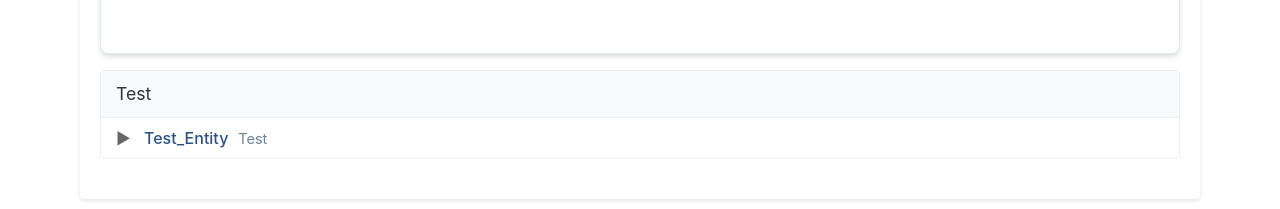
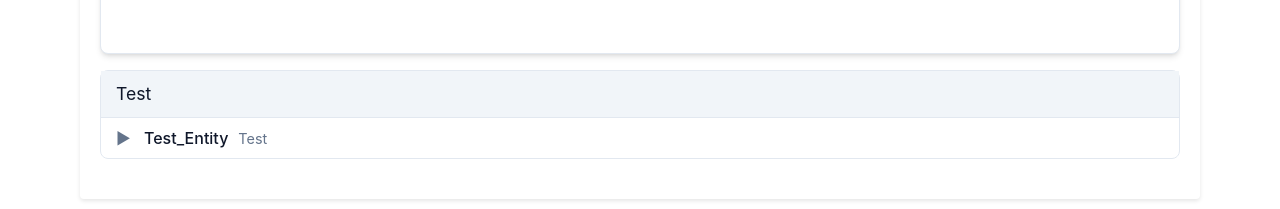
Before and after one commit to tex447/json-viewer-app, a React (Vite) app: page / in a window 1280 px wide. Both pictures are taken after a click on the button "Test Example Data". Shown: the part 615-824 px from the top of the page. Built offline with nearby package versions, Linux system fonts and the light colour scheme.

Commit message:
Update App.css to use CSS variables and improve theming

```diff
--- a/src/App.css
+++ b/src/App.css
@@ -1,3 +1,5 @@
+@import '@/index.css';
+
 .app {
   padding: 20px;
   max-width: 1200px;
@@ -22,10 +24,10 @@
 }
 
 .error {
-  color: red;
+  color: var(--destructive);
   padding: 10px;
-  background-color: #fff0f0;
-  border-radius: 4px;
+  background-color: hsl(var(--destructive) / 0.1);
+  border-radius: var(--radius);
   margin-top: 10px;
 }
 
@@ -36,21 +38,21 @@
 
 .entity-group {
   margin-bottom: 20px;
-  border: 1px solid #eee;
-  border-radius: 4px;
+  border: 1px solid hsl(var(--border));
+  border-radius: var(--radius);
 }
 
 .group-header {
-  background-color: #f8f9fa;
+  background-color: hsl(var(--secondary));
   padding: 10px 15px;
   margin: 0;
-  border-bottom: 1px solid #eee;
+  border-bottom: 1px solid hsl(var(--border));
   font-size: 1.1em;
-  color: #333;
+  color: hsl(var(--secondary-foreground));
 }
 
 .tree-node {
-  border-bottom: 1px solid #f0f0f0;
+  border-bottom: 1px solid hsl(var(--border));
 }
 
 .tree-node:last-child {
@@ -66,34 +68,34 @@
 }
 
 .node-header:hover {
-  background-color: #f5f5f5;
+  background-color: hsl(var(--accent));
 }
 
 .expand-icon {
   margin-right: 8px;
-  color: #666;
+  color: hsl(var(--muted-foreground));
   width: 20px;
 }
 
 .entity-name {
   font-weight: 500;
-  color: #2c5282;
+  color: hsl(var(--primary));
   margin-right: 10px;
 }
 
 .entity-type {
-  color: #718096;
+  color: hsl(var(--muted-foreground));
   font-size: 0.9em;
 }
 
 .node-content {
   padding: 0 15px 10px 43px;
-  background-color: #fafafa;
+  background-color: hsl(var(--muted) / 0.5);
 }
 
 .observation {
   padding: 4px 0;
-  color: #4a5568;
+  color: hsl(var(--foreground));
   font-size: 0.95em;
   line-height: 1.4;
 }
```
